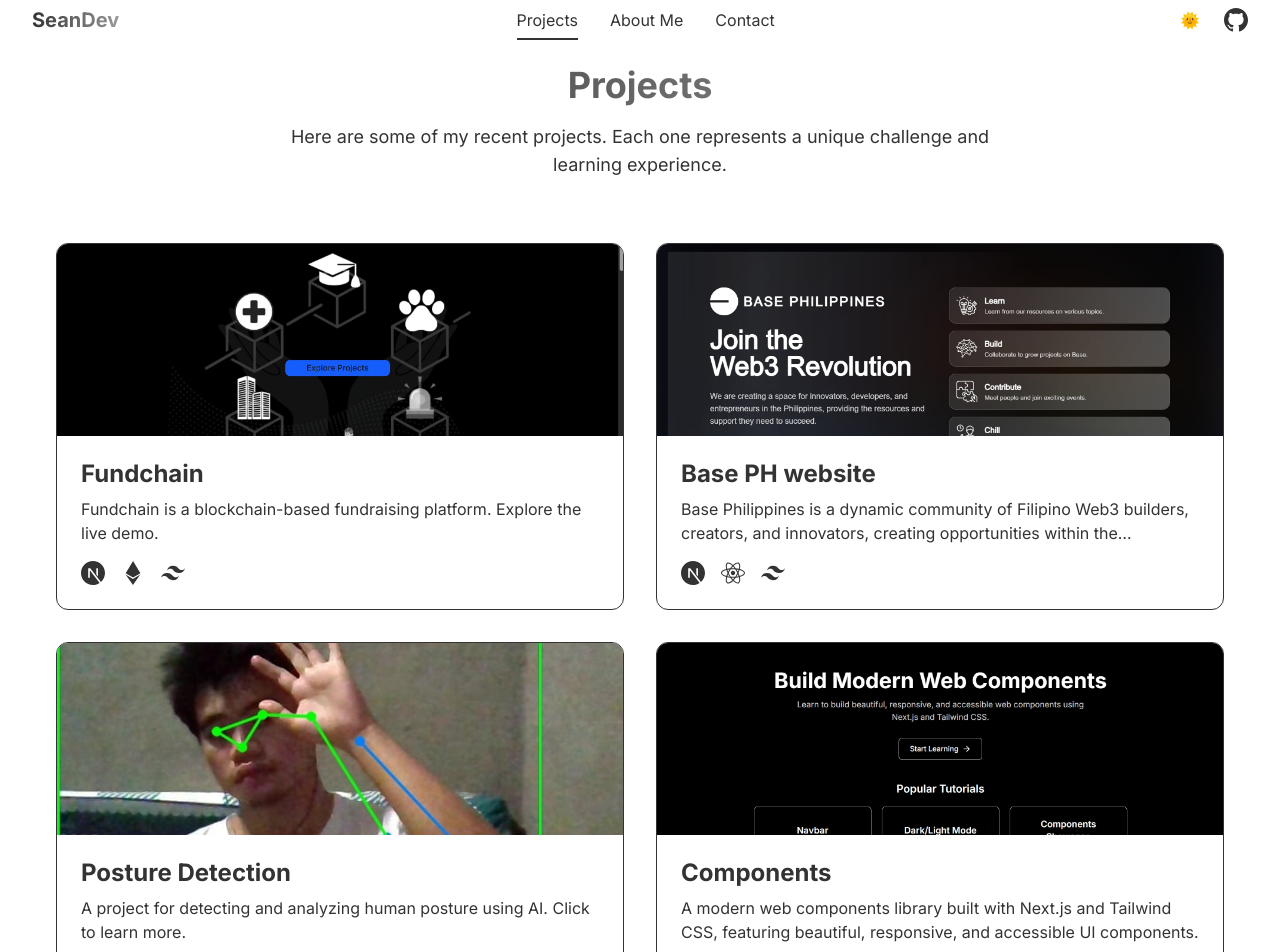
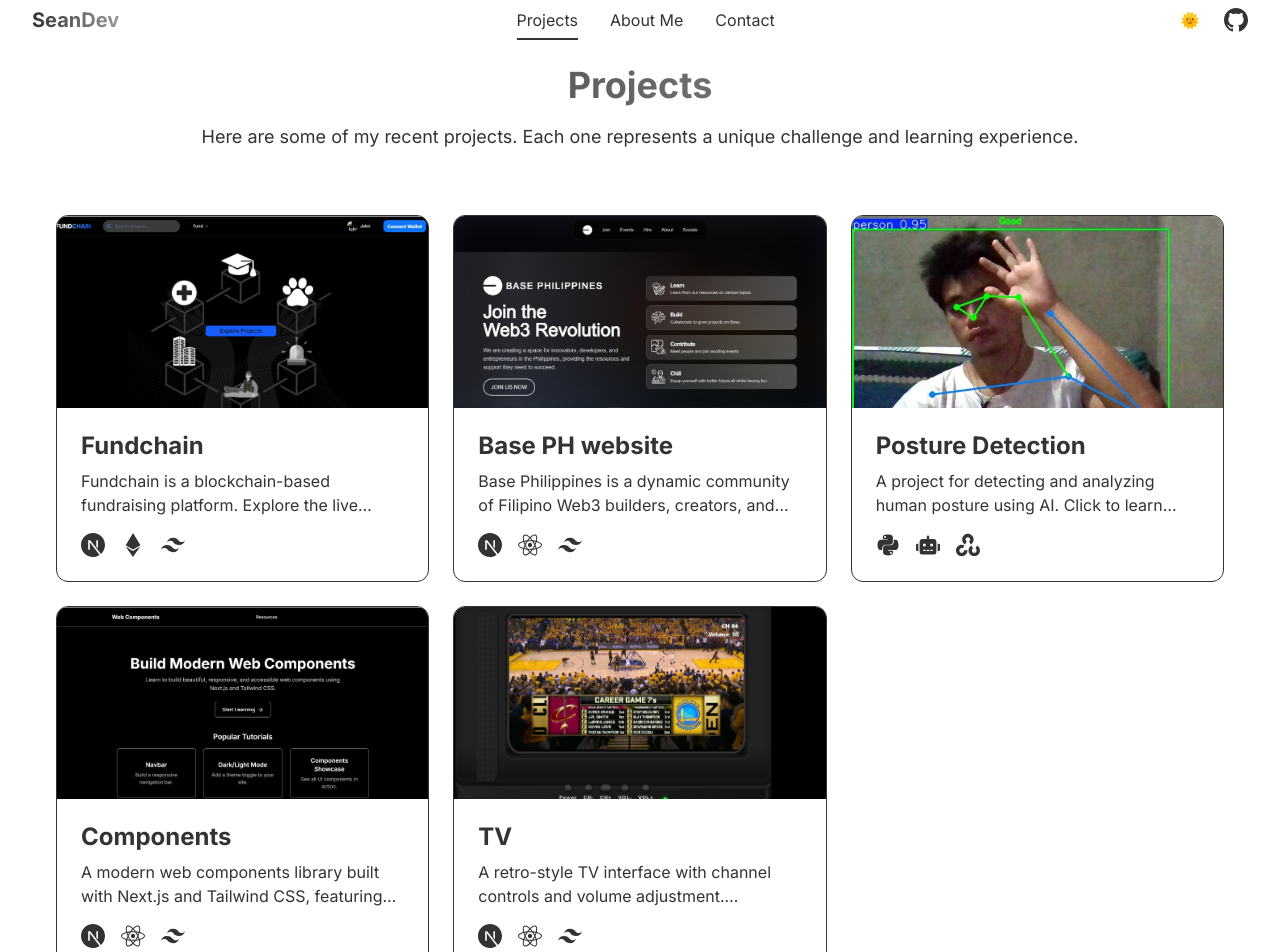
Before and after one commit to Sean070103/portfolio, a Next.js app: page /projects in a window 1280 px wide. Shown: the top 952 px of the page. Built offline with nearby package versions, Linux system fonts and the light colour scheme.

Commit message:
Refactor code structure for improved readability and maintainability

```diff
--- a/src/app/projects/page.tsx
+++ b/src/app/projects/page.tsx
@@ -3,28 +3,49 @@
 import Image from "next/image";
 
 import { FaReact, FaPython, FaRobot } from "react-icons/fa";
-import { SiNextdotjs, SiEthereum, SiTailwindcss, SiOpencv } from "react-icons/si";
+import {
+  SiNextdotjs,
+  SiEthereum,
+  SiTailwindcss,
+  SiOpencv,
+} from "react-icons/si";
 
 const projects = [
   {
     title: "Fundchain",
-    description: "Fundchain is a blockchain-based fundraising platform. Explore the live demo.",
+    description:
+      "Fundchain is a blockchain-based fundraising platform. Explore the live demo.",
     image: "/fundchain.jpg",
     url: "https://fundchain.vercel.app/",
     tech: [
       {
-        icon: <SiNextdotjs className="text-muted-foreground hover:text-primary transition-colors" size={24} />,
-        name: "Next.js"
+        icon: (
+          <SiNextdotjs
+            className="text-muted-foreground hover:text-primary transition-colors"
+            size={24}
+          />
+        ),
+        name: "Next.js",
       },
       {
-        icon: <SiEthereum className="text-muted-foreground hover:text-primary transition-colors" size={24} />,
-        name: "Ethereum"
+        icon: (
+          <SiEthereum
+            className="text-muted-foreground hover:text-primary transition-colors"
+            size={24}
+          />
+        ),
+        name: "Ethereum",
       },
       {
-        icon: <SiTailwindcss className="text-muted-foreground hover:text-primary transition-colors" size={24} />,
-        name: "Tailwind CSS"
-      }
-    ]
+        icon: (
+          <SiTailwindcss
+            className="text-muted-foreground hover:text-primary transition-colors"
+            size={24}
+          />
+        ),
+        name: "Tailwind CSS",
+      },
+    ],
   },
   {
     title: "Base PH website",
@@ -34,18 +55,33 @@
     url: "https://basepilipinas-website-base-2025.vercel.app/",
     tech: [
       {
-        icon: <SiNextdotjs className="text-muted-foreground hover:text-primary transition-colors" size={24} />,
-        name: "Next.js"
+        icon: (
+          <SiNextdotjs
+            className="text-muted-foreground hover:text-primary transition-colors"
+            size={24}
+          />
+        ),
+        name: "Next.js",
       },
       {
-        icon: <FaReact className="text-muted-foreground hover:text-primary transition-colors" size={24} />,
-        name: "React"
+        icon: (
+          <FaReact
+            className="text-muted-foreground hover:text-primary transition-colors"
+            size={24}
+          />
+        ),
+        name: "React",
       },
       {
-        icon: <SiTailwindcss className="text-muted-foreground hover:text-primary transition-colors" size={24} />,
-        name: "Tailwind CSS"
-      }
-    ]
+        icon: (
+          <SiTailwindcss
+            className="text-muted-foreground hover:text-primary transition-colors"
+            size={24}
+          />
+        ),
+        name: "Tailwind CSS",
+      },
+    ],
   },
   {
     title: "Posture Detection",
@@ -55,59 +91,129 @@
     url: "/projects/posture-detection",
     tech: [
       {
-        icon: <FaPython className="text-muted-foreground hover:text-primary transition-colors" size={24} />,
-        name: "Python"
+        icon: (
+          <FaPython
+            className="text-muted-foreground hover:text-primary transition-colors"
+            size={24}
+          />
+        ),
+        name: "Python",
       },
       {
-        icon: <FaRobot className="text-muted-foreground hover:text-primary transition-colors" size={24} />,
-        name: "YOLOv8"
+        icon: (
+          <FaRobot
+            className="text-muted-foreground hover:text-primary transition-colors"
+            size={24}
+          />
+        ),
+        name: "YOLOv8",
       },
       {
-        icon: <SiOpencv className="text-muted-foreground hover:text-primary transition-colors" size={24} />,
-        name: "OpenCV"
-      }
-    ]
+        icon: (
+          <SiOpencv
+            className="text-muted-foreground hover:text-primary transition-colors"
+            size={24}
+          />
+        ),
+        name: "OpenCV",
+      },
+    ],
   },
   {
     title: "Components",
-    description: "A modern web components library built with Next.js and Tailwind CSS, featuring beautiful, responsive, and accessible UI components.",
+    description:
+      "A modern web components library built with Next.js and Tailwind CSS, featuring beautiful, responsive, and accessible UI components.",
     image: "/components.jpg",
     url: "https://components-six-sigma.vercel.app/",
     tech: [
       {
-        icon: <SiNextdotjs className="text-muted-foreground hover:text-primary transition-colors" size={24} />,
-        name: "Next.js"
+        icon: (
+          <SiNextdotjs
+            className="text-muted-foreground hover:text-primary transition-colors"
+            size={24}
+          />
+        ),
+        name: "Next.js",
       },
       {
-        icon: <FaReact className="text-muted-foreground hover:text-primary transition-colors" size={24} />,
-        name: "React"
+        icon: (
+          <FaReact
+            className="text-muted-foreground hover:text-primary transition-colors"
+            size={24}
+          />
+        ),
+        name: "React",
       },
       {
-        icon: <SiTailwindcss className="text-muted-foreground hover:text-primary transition-colors" size={24} />,
-        name: "Tailwind CSS"
-      }
-    ]
+        icon: (
+          <SiTailwindcss
+            className="text-muted-foreground hover:text-primary transition-colors"
+            size={24}
+          />
+        ),
+        name: "Tailwind CSS",
+      },
+    ],
+  },
+  {
+    title: "TV",
+    description:
+      "A retro-style TV interface with channel controls and volume adjustment. Experience the nostalgic TV interface design.",
+    image: "/tv.png",
+    url: "https://tv-mu-ivory.vercel.app/",
+    tech: [
+      {
+        icon: (
+          <SiNextdotjs
+            className="text-muted-foreground hover:text-primary transition-colors"
+            size={24}
+          />
+        ),
+        name: "Next.js",
+      },
+      {
+        icon: (
+          <FaReact
+            className="text-muted-foreground hover:text-primary transition-colors"
+            size={24}
+          />
+        ),
+        name: "React",
+      },
+      {
+        icon: (
+          <SiTailwindcss
+            className="text-muted-foreground hover:text-primary transition-colors"
+            size={24}
+          />
+        ),
+        name: "Tailwind CSS",
+      },
+    ],
   },
 ];
 
 export default function ProjectsPage() {
   return (
     <main className="container mx-auto px-4 py-20">
-      <div className="max-w-3xl mx-auto text-center mb-16">
-        <h1 className="text-4xl font-bold mb-4 bg-gradient-to-r from-primary to-primary/50 bg-clip-text text-transparent">Projects</h1>
+      <div className="max-w-4xl mx-auto text-center mb-16">
+        <h1 className="text-4xl font-bold mb-4 bg-gradient-to-r from-primary to-primary/50 bg-clip-text text-transparent">
+          Projects
+        </h1>
         <p className="text-muted-foreground text-lg">
-          Here are some of my recent projects. Each one represents a unique challenge and learning experience.
+          Here are some of my recent projects. Each one represents a unique
+          challenge and learning experience.
         </p>
       </div>
 
-      <div className="grid grid-cols-1 md:grid-cols-2 gap-8">
+      <div className="grid grid-cols-1 md:grid-cols-2 lg:grid-cols-3 gap-6">
         {projects.map((project, idx) => (
           <a
             key={idx}
             href={project.url}
-            target={project.url.startsWith('http') ? "_blank" : undefined}
-            rel={project.url.startsWith('http') ? "noopener noreferrer" : undefined}
-            className="group relative overflow-hidden rounded-xl bg-card border border-border hover:border-primary/50 transition-all duration-300"
+            target={project.url.startsWith("http") ? "_blank" : undefined}
+            rel={project.url.startsWith("http") ? "noopener noreferrer" : undefined}
+            className="group relative overflow-hidden rounded-xl bg-card border border-border hover:border-primary/50 transition-all duration-300 hover:shadow-lg hover:shadow-primary/10 hover:-translate-y-1"
           >
             <div className="relative w-full h-48 overflow-hidden">
               <Image
@@ -117,11 +223,20 @@
                 className="object-cover transition-transform duration-500 group-hover:scale-110"
               />
               <div className="absolute inset-0 bg-gradient-to-t from-background/80 to-transparent opacity-0 group-hover:opacity-100 transition-opacity duration-300" />
+              <div className="absolute inset-0 flex items-center justify-center opacity-0 group-hover:opacity-100 transition-opacity duration-300">
+                <span className="px-4 py-2 bg-primary text-primary-foreground rounded-full text-sm font-medium">
+                  View Project →
+                </span>
+              </div>
             </div>
 
             <div className="p-6">
-              <h2 className="text-2xl font-bold mb-2 group-hover:text-primary transition-colors">{project.title}</h2>
-              <p className="text-muted-foreground mb-4 line-clamp-2">{project.description}</p>
+              <h2 className="text-2xl font-bold mb-2 group-hover:text-primary transition-colors">
+                {project.title}
+              </h2>
+              <p className="text-muted-foreground mb-4 line-clamp-2">
+                {project.description}
+              </p>
 
               <div className="flex items-center gap-4">
                 {project.tech.map((tech, index) => (
```
Also changed, not shown: public/tv.png (added).
